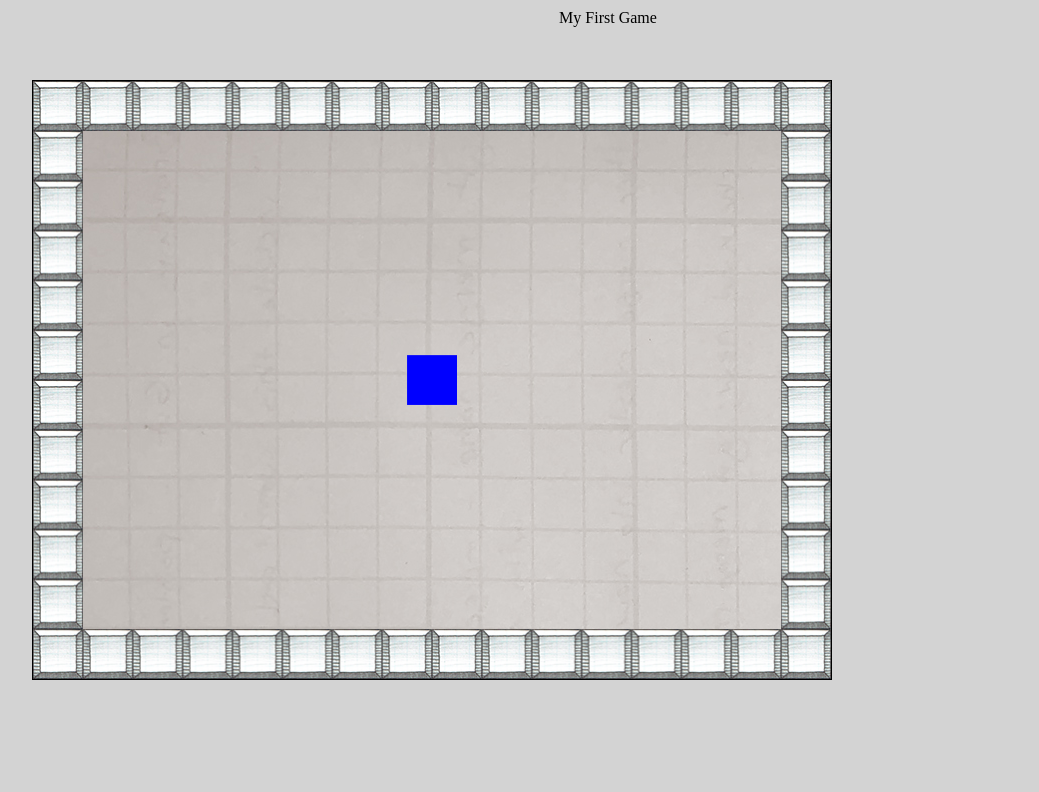
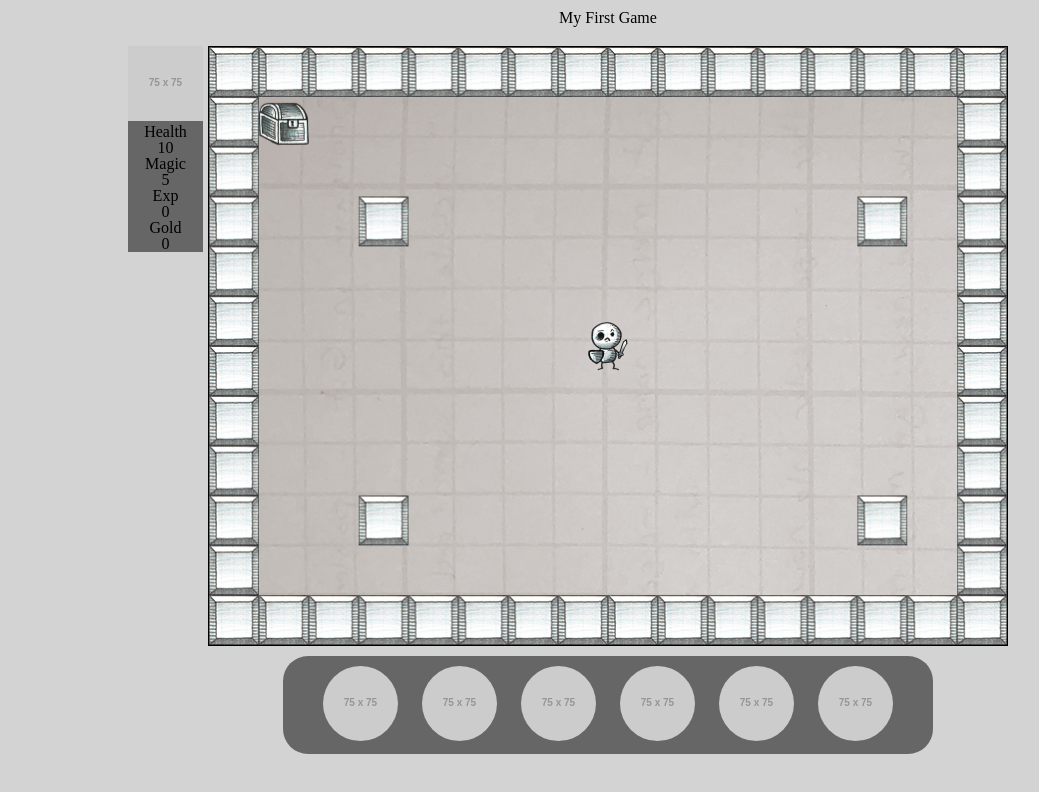
Before and after one commit to scottfalbo/my-first-game, a plain HTML site: page index.html in a window 1280 px wide. Shown: the whole page, without its empty margins (32-1071 px from the left). Drawn offline with Linux system fonts and the light colour scheme; placeholder pictures from the web are drawn by us.

Commit message:
added some more images, started working on items.  Did some basic css

```diff
--- a/css/style.css
+++ b/css/style.css
@@ -17,12 +17,18 @@ main {
   height: 680px;
   margin: 20px auto;
 }
+#stats {
+  float: left;
+  background: #666;
 
-main > section {
-  width: 960px;
-  height: 680px;
+}
+
+#canvasHolder {
+  position: relative;
+  width: 800px;
+  height: 600px;
   margin: auto;
-  /* background: grey; */
+  background: grey;
 }
 
 .play-field {
@@ -30,8 +36,8 @@ main > section {
   position: absolute;
   width: 800px;
   height: 600px;
-  left: 5%;
-  top: 80px;
+  left: 0%;
+  /* top: 40px; */
 }
 canvas {
   background-color: transparent;
@@ -50,6 +56,28 @@ canvas {
   z-index: 1;
 }
 
+
+#mainbar {
+  background: #666;
+  width: 650px;
+  margin: 10px auto;
+  padding: 10px;
+  border-radius: 25px;
+}
+#mainbar li {
+  display: inline-block;
+  margin: 0px 10px;
+}
+#mainbar  li  img {
+  border-radius: 50px;
+}
+
 #tile {
   display: none;
+ }
+#heroSprite {
+   display: none;
 }
+#chest {
+  display: none;
+}
--- a/index.html
+++ b/index.html
@@ -16,15 +16,43 @@
 
   <main>
     <section>
-      <canvas id="zone" class="play-field" width="800" height="600"></canvas>
-      <canvas id="hero" class="play-field" width="800" height="600"></canvas>
-      <canvas id="baddies" class="play-field" width="800" height="600"></canvas>
-      <canvas id="items" class="play-field" width="800" height="600"></canvas>
+      <section id="stats">
+        <img src="http://placehold.it/75x75/111" alt="">
+          <ul>
+            <li>Health</li>
+            <li id="hp">0</li>
+            <li>Magic</li>
+            <li id="mp">0</li>
+            <li>Exp</li>
+            <li id="exp">0</li>
+            <li>Gold</li>
+            <li id="gold">0</li>
+          </ul>
+      </section>
+      <section id="canvasHolder">
+        <canvas id="zone" class="play-field" width="800" height="600"></canvas>
+        <canvas id="hero" class="play-field" width="800" height="600"></canvas>
+        <canvas id="baddies" class="play-field" width="800" height="600"></canvas>
+        <canvas id="items" class="play-field" width="800" height="600"></canvas>
+      </section>
+    </section>
+    <section id="mainbar">
+      <ul>
+        <li><a href="#"><img src="http://placehold.it/75x75/111" alt=""></a></li>
+        <li><a href="#"><img src="http://placehold.it/75x75/111" alt=""></a></li>
+        <li><a href="#"><img src="http://placehold.it/75x75/111" alt=""></a></li>
+        <li><a href="#"><img src="http://placehold.it/75x75/111" alt=""></a></li>
+        <li><a href="#"><img src="http://placehold.it/75x75/111" alt=""></a></li>
+        <li><a href="#"><img src="http://placehold.it/75x75/111" alt=""></a></li>
+      </ul>
     </section>
   </main>
   <img src="./images/environment/tile.jpg" id="tile">
+  <img src="./images/hero-images/hero.png" id="heroSprite">
+  <img src="./images/environment/chest.png" id="chest">
   <footer></footer>
   <script src="./js/map-01.js" type="text/javascript"></script>
+  <script src="./js/items.js" type="text/javascript"></script>
   <script src="./js/game-board.js" type="text/javascript"></script>
 </body>
 
--- a/js/game-board.js
+++ b/js/game-board.js
@@ -36,21 +36,21 @@ var zoneHeight = getZone.getAttribute('height');
   mapBorder = [0, (zoneWidth-50), (zoneHeight-50), 0]; //eslint-disable-line
 
 
-// Hero coords (x, y, xFill, yFill).
-var heroLoc = [375, 275, 50, 50];
-
-
 // Object to hold hero information.
-var theHeroObject = { //eslint-disable-line
+var theHero = { //eslint-disable-line
   name: 'Hero',
-  mapLoc: heroLoc,
-  heroImage: ''
+  mapLoc: [375, 275, 50, 50],
+  heroImage: document.getElementById('heroSprite'),
+  hp: 10,
+  mp: 5,
+  exp: 0,
+  gold: 0
 };
 // Get the canvas elements and define context
 var zoneCanvas = document.getElementById('zone');
 var theZone = zoneCanvas.getContext('2d');
 var heroCanvas = document.getElementById('hero');
-var theHero = heroCanvas.getContext('2d');
+var theHeroLoc = heroCanvas.getContext('2d');
 var mobsCanvas = document.getElementById('baddies');
 var theMobs = mobsCanvas.getContext('2d');//eslint-disable-line
 var itemsCanvas = document.getElementById('items');
@@ -68,6 +68,7 @@ function renderAll(){
   renderHero();
   renderMobs();
   renderItems();
+  renderStats();
 }
 function renderZone(){
   for (var i in blocks){ //eslint-disable-line
@@ -75,8 +76,7 @@ function renderZone(){
   }
 }
 function renderHero(){
-  theHero.fillStyle = 'blue';
-  theHero.fillRect(heroLoc[0], heroLoc[1], heroLoc[2], heroLoc[3]);
+  theHeroLoc.drawImage(theHero.heroImage, theHero.mapLoc[0], theHero.mapLoc[1], theHero.mapLoc[2], theHero.mapLoc[3]);
 }
 function renderMobs(){
   // theMobs.fillStyle = 'red';
@@ -84,14 +84,23 @@ function renderMobs(){
   // theMobs.fillRect(600, 500, 50, 50);
 }
 function renderItems(){
-  // theItems.fillStyle = 'gold';
-  // theItems.fillRect(0, 0, 50, 50);
+//
+}
+function renderStats(){
+  var hp = document.getElementById('hp');
+  var mp = document.getElementById('mp');
+  var exp = document.getElementById('exp');
+  var gold = document.getElementById('gold');
+  hp.textContent = theHero.hp;
+  mp.textContent = theHero.mp;
+  exp.textContent = theHero.exp;
+  gold.textContent = theHero.gold;
 }
 
 // ------------------- Movement Functions ---------------------
 function arrowInput(xMove, yMove){
 
-  var moveTo = [heroLoc[0] + xMove, heroLoc[1] + yMove, 50, 50];
+  var moveTo = [theHero.mapLoc[0] + xMove, theHero.mapLoc[1] + yMove, 50, 50];
 
   var moveMe = true;
   // loops through the blocks, if there is a barrier returns false and does nothing
@@ -102,8 +111,8 @@ function arrowInput(xMove, yMove){
   }
   // if the path is clear make the move
   if (moveMe){
-    theHero.clearRect(heroLoc[0], heroLoc[1], heroLoc[2], heroLoc[3]);
-    heroLoc = moveTo;
+    theHeroLoc.clearRect(theHero.mapLoc[0], theHero.mapLoc[1], theHero.mapLoc[2], theHero.mapLoc[3]);
+    theHero.mapLoc = moveTo;
   } else {
     //
   }
--- /dev/null
+++ b/js/items.js
@@ -0,0 +1,5 @@
+'use strict';
+
+// --------------- ITEM CONSTRUCTORS ------------
+//global array to hold items
+var items = [];
--- a/js/map-01.js
+++ b/js/map-01.js
@@ -1,8 +1,8 @@
-'usr strict';
+'use strict';
 
+// --------------- ZONE CONSTRUCTORS -------------
 // global array to hold blocks
 var blocks = [];
-
 // block constructor, use multiples of 25
 function BlockMaker(x, y, w, h, imgSrc){
   this.x = x;
@@ -12,6 +12,18 @@ function BlockMaker(x, y, w, h, imgSrc){
   this.imgSrc = imgSrc;
   blocks.push(this);
 }
+function ChestMaker(x, y, w, h, imgSrc, contents, quantity){
+  this.x = x;
+  this.y = y;
+  this.w = w;
+  this.h = h;
+  this.imgSrc = imgSrc;
+  this.contents = contents;
+  this.quantity = quantity;
+  blocks.push(this);
+}
+
+// Instantiate some blocks
 function buildScene01(){
   var imgSrc = document.getElementById('tile');
   for (var n = 0; n < 800; n += 50){
@@ -22,7 +34,12 @@ function buildScene01(){
     new BlockMaker(0, n, 50, 50, imgSrc);
     new BlockMaker(750, n, 50, 50, imgSrc);
   }
+  new BlockMaker(150, 150, 50, 50, imgSrc);
+  new BlockMaker(150, 450, 50, 50, imgSrc);
+  new BlockMaker(650, 150, 50, 50, imgSrc);
+  new BlockMaker(650, 450, 50, 50, imgSrc);
 
+  imgSrc = document.getElementById('chest');
+  new ChestMaker(50, 50, 50, 50, imgSrc, 'gold', 100);
 }
-
 buildScene01();
```
Also changed, not shown: images/environment/chest.png (added), images/hero-images/hero.png (added), 1 other file.
